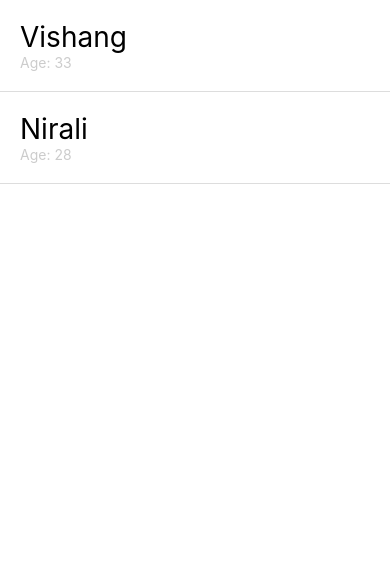
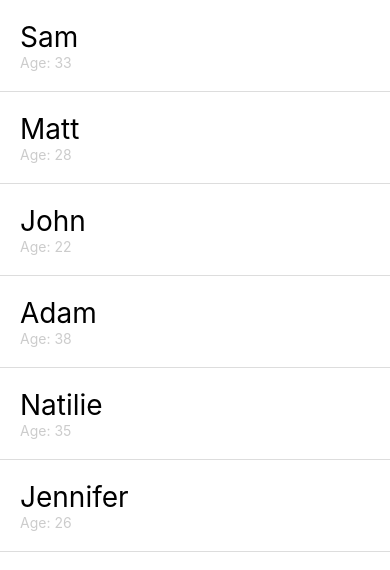
Before and after one commit to vish448/MyReactProject, a React Native app: screen / in a window 390 px wide. Shown: the top 570 px of the page. Built offline with nearby package versions, Linux system fonts and the light colour scheme.

Commit message:
Adding more data

```diff
--- a/App.js
+++ b/App.js
@@ -11,8 +11,12 @@ import {FlatList, StyleSheet, TouchableHighlight, Text, View} from 'react-native
 
 
 const people = [
-  { name:'Vishang', age:33},
-  { name:'Nirali', age:28}
+  { name:'Sam', age:33},
+  { name:'Matt', age:28},
+  { name:'John', age:22},
+  { name:'Adam', age:38},
+  { name:'Natilie', age:35},
+  { name:'Jennifer', age:26},
 ]
 
 export default class App extends Component {
```
